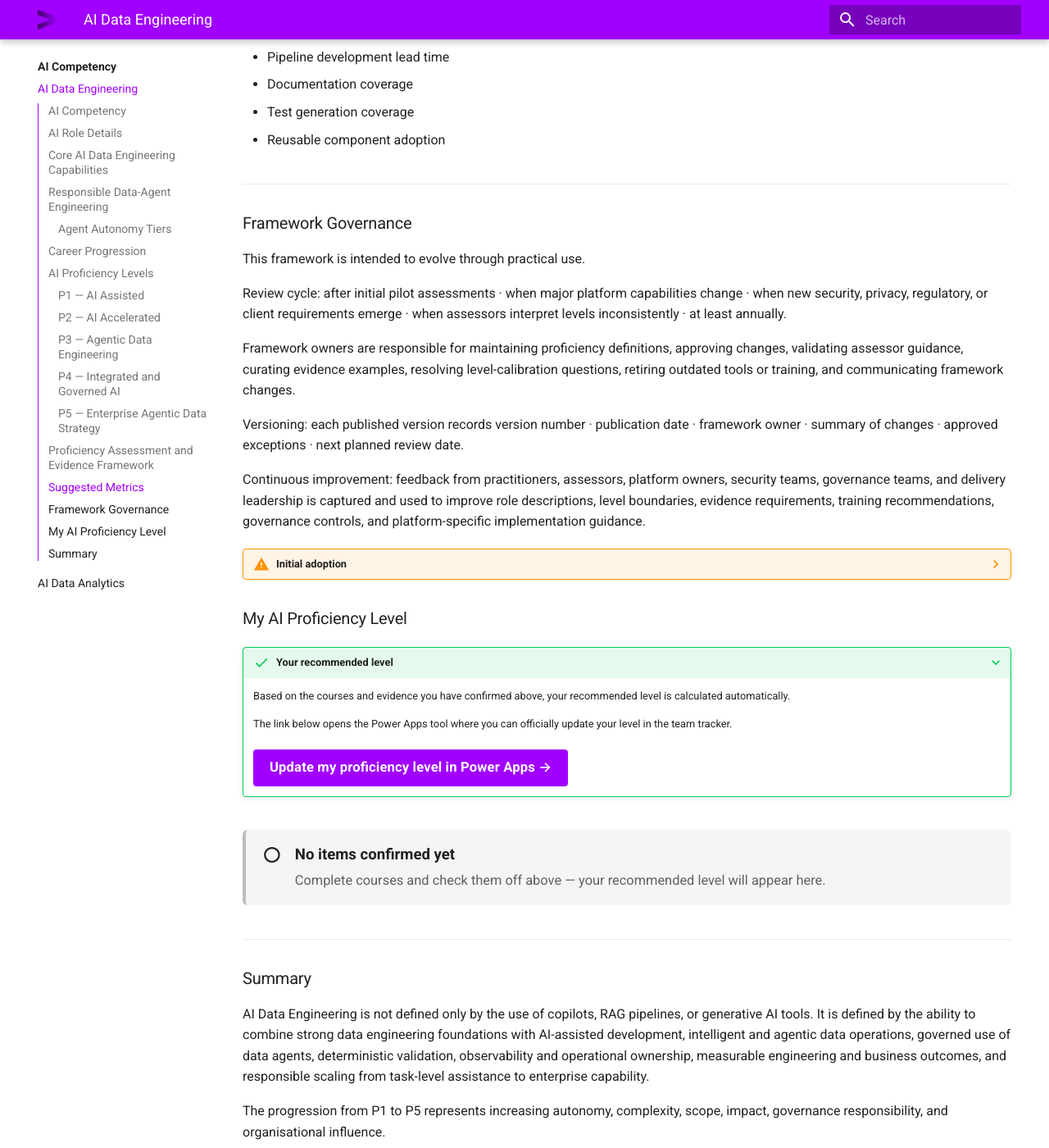
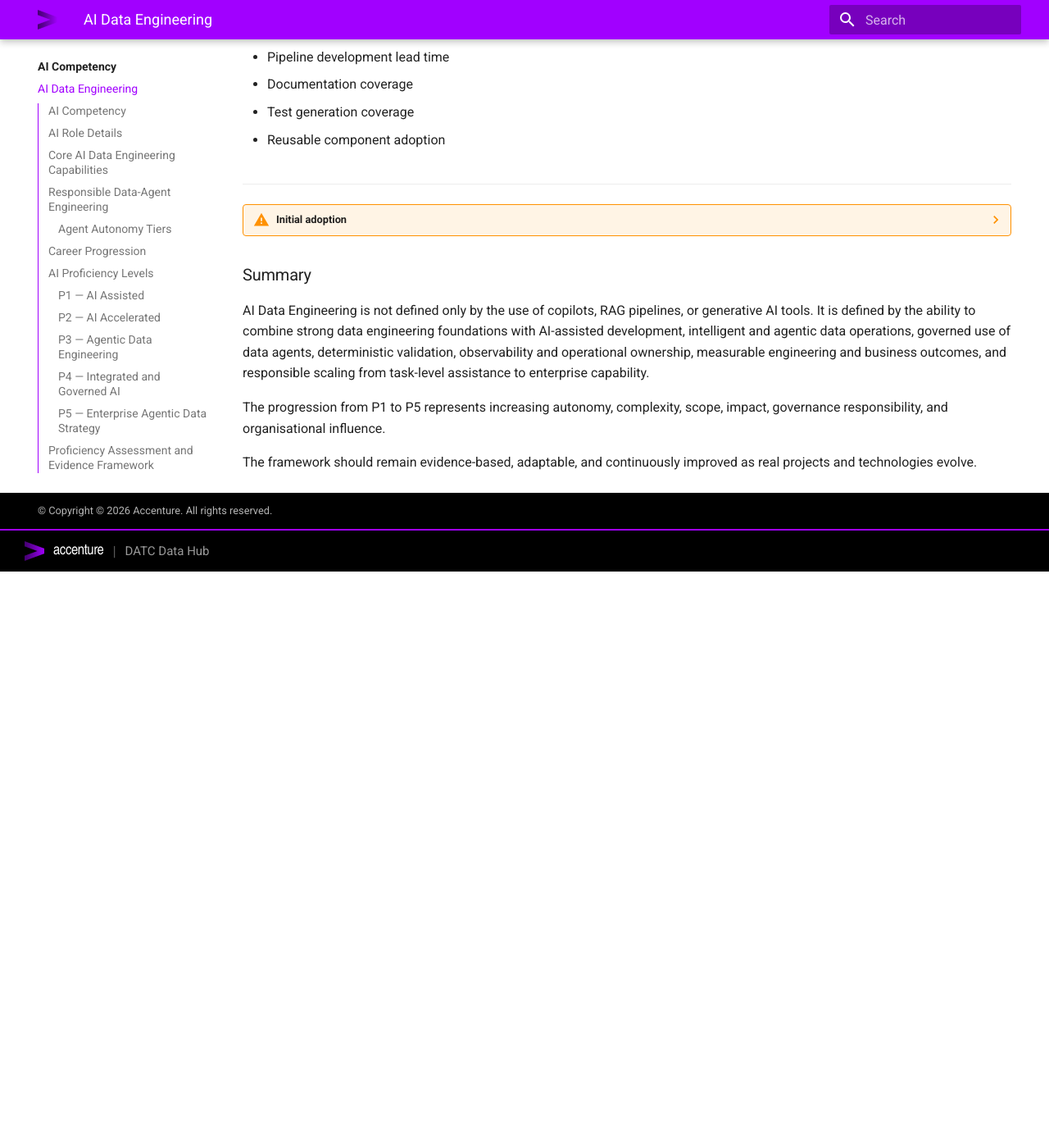
Before and after one commit to RoseWhip/datc-data-hub-ai-competency, an MkDocs documentation site: the page built from docs/ai-competency/ai-data-engineering.md, in a window 1280 px wide and 1400 px high, scrolled down 6389 px. Shown: the whole window at 82% size. Built offline with MkDocs 1.6.1 and Material for MkDocs 9.7.7, drawn with Linux system fonts in a browser that asks for light colours; after the commit the page ends 7086 px from its top, so only the background shows below that.

Commit message:
small updates on the content'

```diff
--- a/docs/ai-competency/ai-data-engineering.md
+++ b/docs/ai-competency/ai-data-engineering.md
@@ -597,41 +597,9 @@
 
 ---
 
-### Framework Governance
-
-This framework is intended to evolve through practical use.
-
-Review cycle: after initial pilot assessments · when major platform capabilities change · when new security, privacy, regulatory, or client requirements emerge · when assessors interpret levels inconsistently · at least annually.
-
-Framework owners are responsible for maintaining proficiency definitions, approving changes, validating assessor guidance, curating evidence examples, resolving level-calibration questions, retiring outdated tools or training, and communicating framework changes.
-
-Versioning: each published version records version number · publication date · framework owner · summary of changes · approved exceptions · next planned review date.
-
-Continuous improvement: feedback from practitioners, assessors, platform owners, security teams, governance teams, and delivery leadership is captured and used to improve role descriptions, level boundaries, evidence requirements, training recommendations, governance controls, and platform-specific implementation guidance.
-
 ??? warning "Initial adoption"
 
     During the initial adoption period, proficiency decisions should be treated as calibrated development assessments rather than permanent labels. The purpose of the framework is to clarify expectations, guide learning, and build trusted capability. Changes are expected once the framework is used in real assessments and real projects.
-### My AI Proficiency Level
-
-???+ success "Your recommended level"
-    Based on the courses and evidence you have confirmed above, your recommended level is calculated automatically.
-
-    The link below opens the Power Apps tool where you can officially update your level in the team tracker.
-
-    [Update my proficiency level in Power Apps →](https://apps.powerapps.com/play/e/default-e0793d39-0939-496d-b129-198edd916feb/a/1ebb5678-2daf-410b-9987-241ca4c1bf31?tenantId=e0793d39-0939-496d-b129-198edd916feb&hint=aa9dd1a0-47d8-4647-92f4-b5a98d6ddb93&sourcetime=1788268219883&source=portal){ .ps-update-link target="_blank" }
-
-<div class="proficiency-summary"
-     data-p1-mandatory='["de-p1-tq-agentic","de-p1-github-copilot","de-p1-agent-awareness"]'
-     data-p2-mandatory='["de-p2-reinvention","de-p2-3a","de-p2-3b","de-p2-snowflake-foundations","de-p2-snowflake-coco"]'
-     data-p3-mandatory='["de-p3-agentic-deep-dive","de-p3-agent-engineering","de-p3-ai-evaluation","de-p3-ai-security","de-p3-platform-ai"]'
-     data-p4-mandatory='["de-p4-agentic-arch","de-p4-responsible-ai","de-p4-platform-ops","de-p4-ai-strategy","de-p4-leadership"]'
-     data-p5-ids='["de-p5-strategy","de-p5-governance","de-p5-operating-model","de-p5-roadmap","de-p5-adoption","de-p5-standards","de-p5-outcomes","de-p5-sponsorship","de-p5-thought-leadership","de-p5-maintenance"]'
-     data-p5-threshold="3"
-     data-update-url="https://apps.powerapps.com/play/e/default-e0793d39-0939-496d-b129-198edd916feb/a/1ebb5678-2daf-410b-9987-241ca4c1bf31?tenantId=e0793d39-0939-496d-b129-198edd916feb&hint=aa9dd1a0-47d8-4647-92f4-b5a98d6ddb93&sourcetime=1788268219883&source=portal">
-</div>
-
----
 
 ### Summary
 
--- a/mkdocs.local.yml
+++ b/mkdocs.local.yml
@@ -6,6 +6,7 @@
     - ai-competency/index.md
     - AI Data Engineering: ai-competency/ai-data-engineering.md
     - AI Data Analytics: ai-competency/ai-data-analytics.md
+    - Update Level: https://forms.cloud.microsoft/r/97G6CwDtxv
   - Domains:
     - domains/index.md
     - Data Engineering: domains/data-engineering.md
--- a/mkdocs.yml
+++ b/mkdocs.yml
@@ -55,8 +55,7 @@
     - domains/index.md
     - Data Engineering: domains/data-engineering.md
     - Data Analytics: domains/data-analytics.md
-  - Assets: assets/index.md
-
+    - Assets: assets/index.md
 extra:
   generator: false
 
```
Also changed, not shown: docs/ai-competency/ai-data-analytics.md (+1 -1 lines), docs/ai-competency/index.md (+4 -0 lines), docs/index.md (+1 -1 lines).
